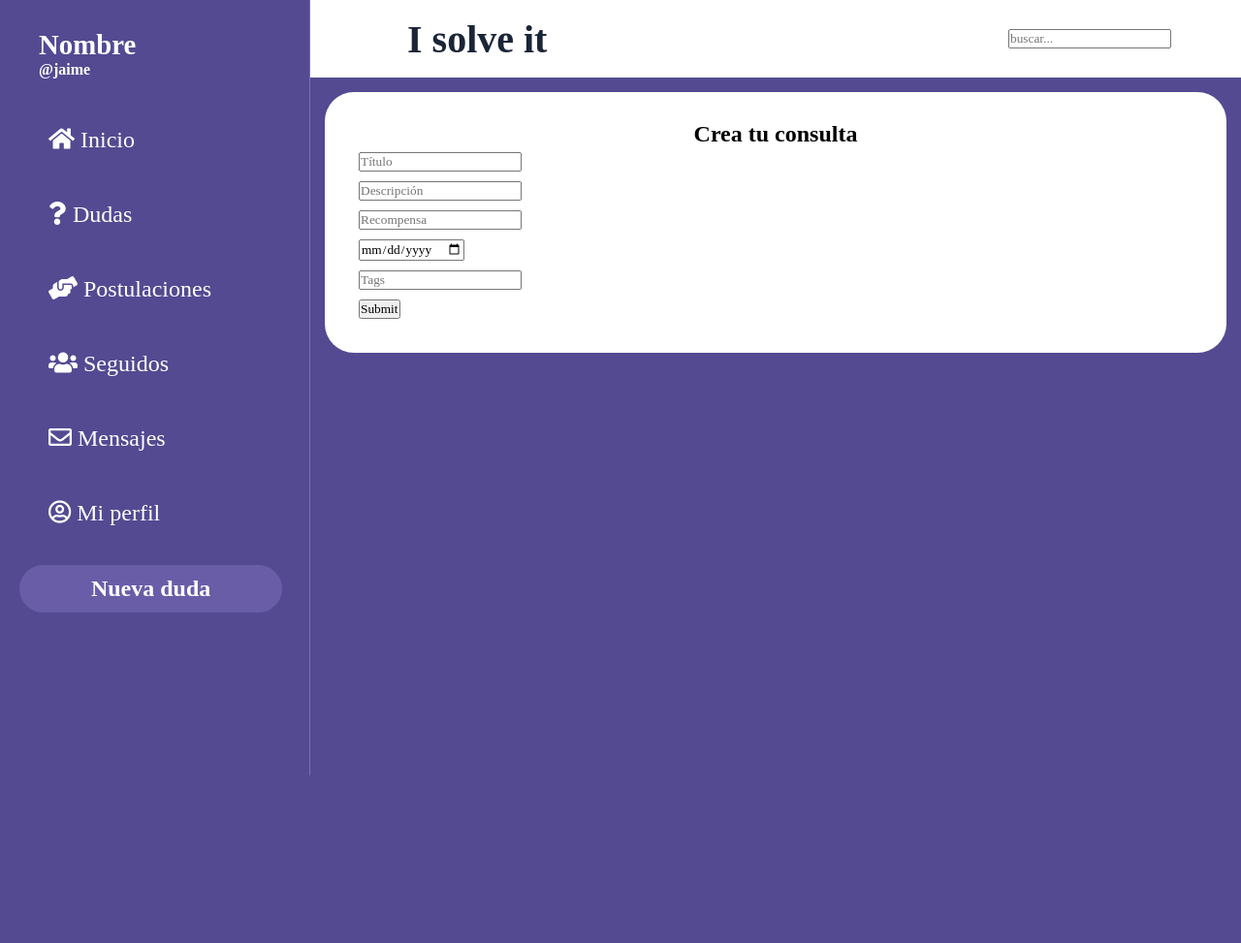
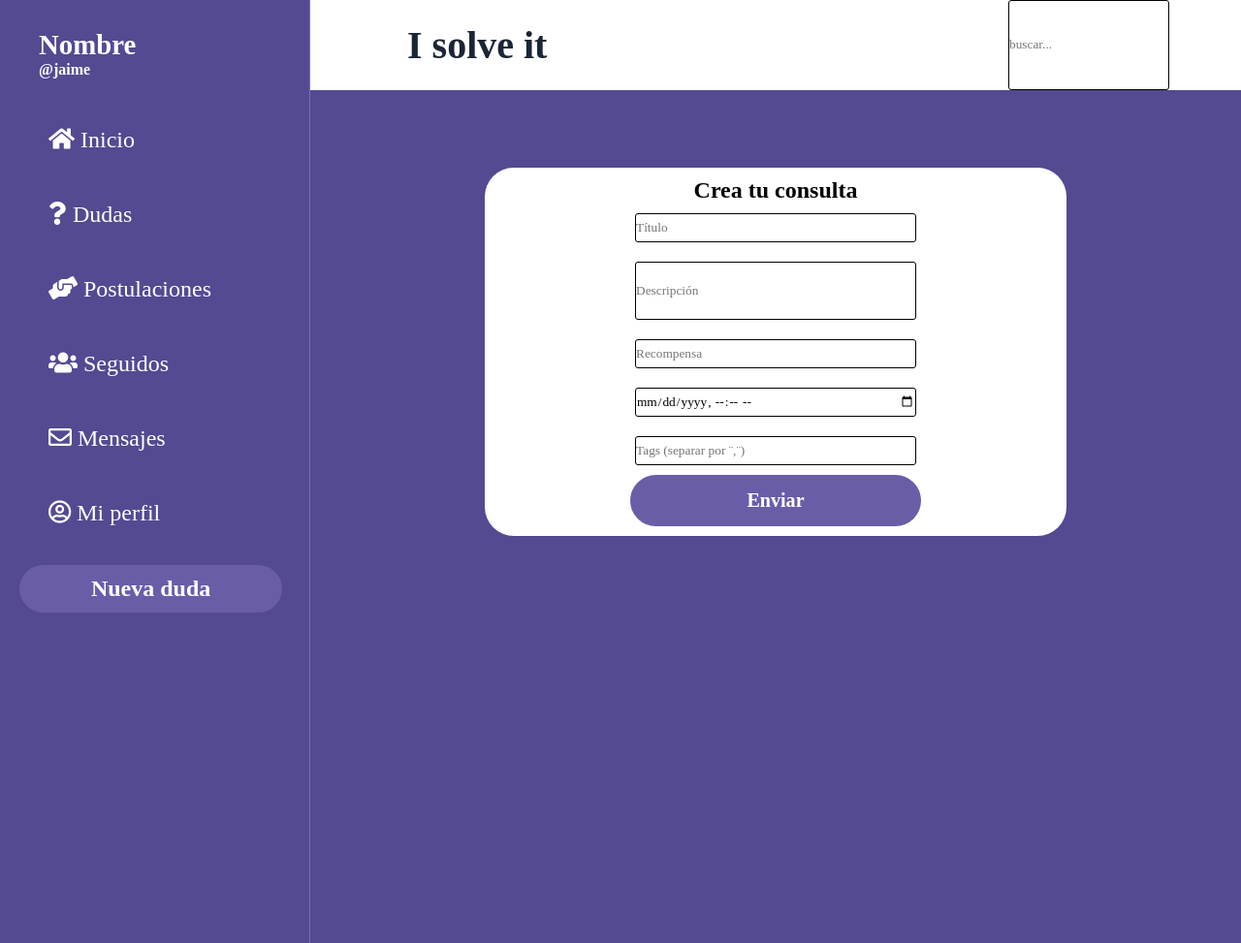
Before and after one commit to Nasher3296/ISolveIt, a PHP site: page /PaginasBalsamiq/NO_TOCAR.html in a window 1280 px wide. Shown: the whole page at 97% size. Before the commit the page ends 800 px from the top, so only its background shows below. Run offline with PHP 8.4, Linux system fonts and the light colour scheme; some libraries are stand-ins or nearby versions.

Commit message:
mas cositas

```diff
--- a/PaginasBalsamiq/NO_TOCAR.css
+++ b/PaginasBalsamiq/NO_TOCAR.css
@@ -1,22 +1,68 @@
+
 .contenedor{
     background-color: white;
     border-radius: 30px;
-    height: auto;
-    display: grid;
-    padding: 30px;
     text-align: left;
-    margin: 15px;
+    width: 600px;
+    padding-top: 10px;
+    padding-bottom: 10px;
+    margin: auto;
 }
 
 .cont{
-    padding: 5px;
-    width: max-content;
+    padding: 10px;
+    height: 50px;
+    width: 600px;
+}
+
+#cont_grande{
+    height: 80px;
 }
 
 #h2{
     text-align: center;
 }
 
+a{
+    text-decoration: none;
+    color: white
+}
+
 .enviar{
-    padding: 5px;
+    padding:15px;
+    background-color: rgb(106, 93, 168);
+    color:white;
+    border-radius: 30px;
+    width: 300px;
+    margin:auto;
+    font-size: 30px;
 }
+
+.enviar:hover{
+    transition: 0.5;
+    background-color: rgb(101, 88, 163);
+}
+
+.main_form{
+    position: relative;
+}
+
+.form{
+    /* width: max-content; */
+    justify-items: center;
+    width: 800px;
+    height: 800px;
+    margin: auto;
+    margin-top: 80px;
+}
+
+input{
+    width: 50%;
+    height:100%;
+    border-radius: 3px;
+    border: 1px solid black;
+}
+
+center{
+    height: 100%;
+}
--- a/PaginasBalsamiq/NO_TOCAR.html
+++ b/PaginasBalsamiq/NO_TOCAR.html
@@ -4,9 +4,7 @@
     <meta charset="UTF-8">
     <title>I solve it</title>
     <link rel="stylesheet" href="style2.css">
-    <link rel="stylesheet" href="plantilla.css">
     <link rel="stylesheet" href="NO_TOCAR.css">
-
     <link rel="stylesheet" href="https://use.fontawesome.com/releases/v5.6.3/css/all.css">
 </head>
 <body class="grid_container">
@@ -33,34 +31,57 @@
         <a href=""><h2 class="h2">Nueva duda</h2></a>
     </aside>
     <div class="main">
-        <form action="../ImplementarPHP/publicar.php" method="POST">
-            <div class="contenedor">
-                <h2 id="h2">Crea tu consulta</h2>
+        <div class="main_form">
+                <div class="form">
+                    <form action="../ImplementarPHP/publicar.php" method="POST">
+                        <div class="contenedor">
+                            <h2 id="h2">Crea tu consulta</h2>
                             <div class="cont">
+                                <center>
+                                <label for="" class="label"> </label>
                                 <input type="text" name="title" placeholder="Título" required><br>
+                                </center>
+                            </div>
+
+                            <div class="cont" id="cont_grande">
+                                <center>
+                                 <label for="" class="label"> </label>
+                                <input type="text" name="desc" placeholder="Descripción" required><br>
+                                </center>
+                                <!-- <textarea name="text" rows="14" cols="10" wrap="soft"> </textarea> -->
                             </div>
 
                             <div class="cont">
-                                <input type="text" name="desc" placeholder="Descripción" required><br>
+                                <center>
+                                <label for="" class="label"> </label>
+                                <input type="number" name="rec" placeholder="Recompensa" required><br>
+                                </center>
                             </div>
 
                             <div class="cont">
-                                <input type="number" name="rec" placeholder="Recompensa" required><br>
+                                <center>
+                                <label for="" class="label"> </label>
+                                <input type="datetime-local" name="lim" placeholder="Fecha Límite" required><br>
+                                </center>
                             </div>
 
                             <div class="cont">
-                                <input type="date" name="lim" placeholder="Fecha Límite" required><br>
-                            </div>
-
-                            <div class="cont">
-                                <input type="text" name="tag" placeholder="Tags"><br>
+                                <center>
+                                <label for="" class="label"> </label>
+                                <input type="text" name="tag" placeholder="Tags (separar por ¨,¨)"><br>
+                                </center>
                             </div>
 
                             <div class="enviar">
-                                <input type="submit" name="postear">
+                                <center>
+                                <a href="" type="submit" name="postear"><h6>Enviar</h6></a>
+                                </center>
                             </div>
+                        </div>
+                    </form>
                 </div>
-        </form>
+        </div>
     </div>
+
 </body>
 </html>
```
Also changed, not shown: PagInicio/style.css (+9 -9 lines), PaginasBalsamiq/style2.css (line endings or trailing spaces).
